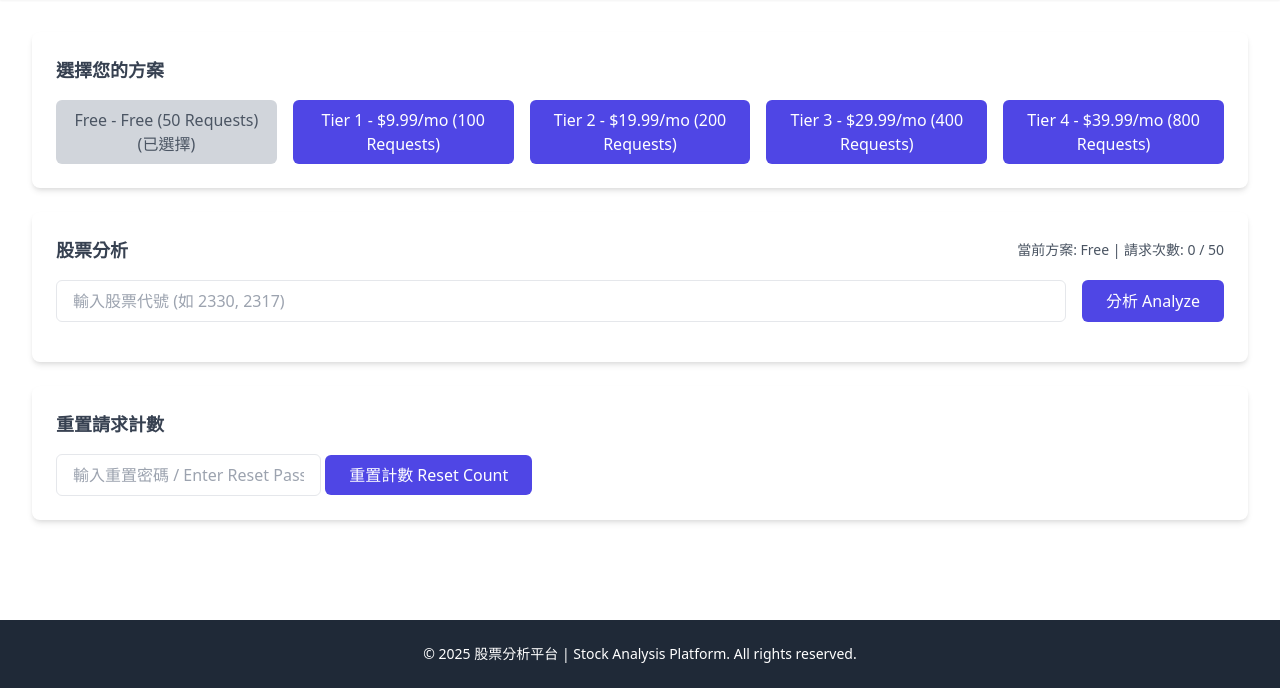
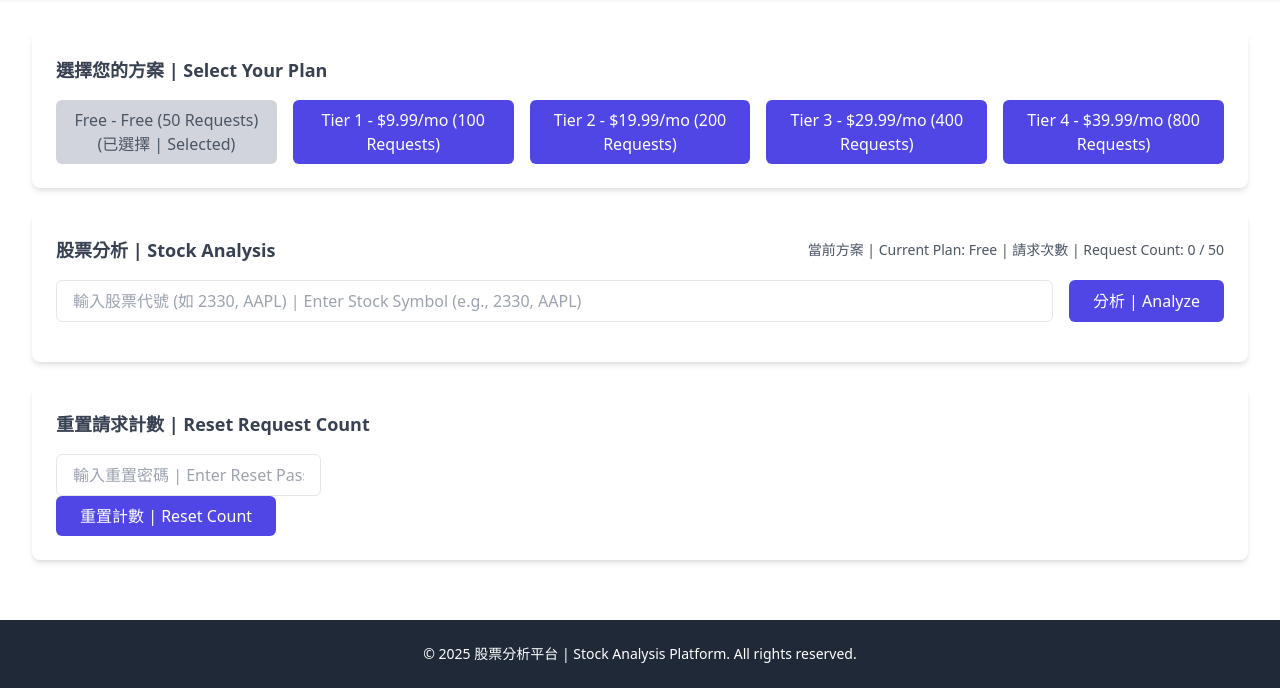
Before and after one commit to shiue2000/market-pulse-vibe-tw, a Flask app: page / in a window 1280 px wide. Shown: the part 112-800 px from the top of the page. Run offline with Flask 2, Linux system fonts and the light colour scheme; some libraries are stand-ins or nearby versions.

Commit message:
Update index.html

```diff
--- a/templates/index.html
+++ b/templates/index.html
@@ -19,14 +19,14 @@
     </header>
     <main class="flex-grow max-w-7xl mx-auto px-4 sm:px-6 lg:px-8 py-8">
         <section class="bg-white rounded-lg shadow-md p-6 mb-6">
-            <h2 class="text-lg font-semibold text-gray-700 mb-4">選擇您的方案</h2>
+            <h2 class="text-lg font-semibold text-gray-700 mb-4">選擇您的方案 | Select Your Plan</h2>
             <div class="grid grid-cols-1 sm:grid-cols-2 lg:grid-cols-5 gap-4">
                 {% for tier in tiers %}
                 <div class="tier-btn">
                     {% if current_tier_name == tier.name %}
                     <button type="button" disabled
                             class="w-full bg-gray-300 text-gray-600 px-4 py-2 rounded-md cursor-not-allowed text-center">
-                        {{ tier.name }} {% if tier.price > 0 %}- ${{ tier.price }}/mo{% else %}- Free{% endif %} ({{ tier.limit }} Requests) (已選擇)
+                        {{ tier.name }} {% if tier.price > 0 %}- ${{ tier.price }}/mo{% else %}- Free{% endif %} ({{ tier.limit }} Requests) (已選擇 | Selected)
                     </button>
                     {% else %}
                     <form class="tierForm" method="POST" action="/create-checkout-session">
@@ -43,57 +43,82 @@
         </section>
         <section class="bg-white rounded-lg shadow-md p-6 mb-6">
             <div class="flex items-center justify-between mb-4">
-                <h2 class="text-lg font-semibold text-gray-700">股票分析</h2>
+                <h2 class="text-lg font-semibold text-gray-700">股票分析 | Stock Analysis</h2>
                 <span class="text-sm text-gray-600">
-                    當前方案: {{ current_tier_name | default('Free') }} | 請求次數: {{ request_count | default(0) }} / {{ current_limit | default(50) }}
+                    當前方案 | Current Plan: {{ current_tier_name | default('Free') }} | 請求次數 | Request Count: {{ request_count | default(0) }} / {{ current_limit | default(50) }}
                 </span>
             </div>
             <form id="stockForm" method="POST" action="/" class="flex flex-col sm:flex-row gap-4 mb-4">
                 <input type="text" id="symbolInput" name="symbol"
-                       placeholder="輸入股票代號 (如 2330, 2317)"
+                       placeholder="輸入股票代號 (如 2330, AAPL) | Enter Stock Symbol (e.g., 2330, AAPL)"
                        required value="{{ symbol_input | default('') }}"
                        class="flex-grow px-4 py-2 border border-gray-200 rounded-md focus:ring-2 focus:ring-indigo-500 focus:border-indigo-500">
                 <button type="submit"
-                        class="bg-indigo-600 text-white px-6 py-2 rounded-md hover:bg-indigo-700 transition duration-200">
-                    分析 Analyze
+                        class="bg-indigo-600 text-white px-6 py-2 rounded-md hover:bg-indigo-700 transition duration-200 flex items-center">
+                    <span id="submitText">分析 | Analyze</span>
+                    <svg id="loadingSpinner" class="hidden animate-spin h-5 w-5 ml-2 text-white" xmlns="http://www.w3.org/2000/svg" fill="none" viewBox="0 0 24 24">
+                        <circle class="opacity-25" cx="12" cy="12" r="10" stroke="currentColor" stroke-width="4"></circle>
+                        <path class="opacity-75" fill="currentColor" d="M4 12a8 8 0 018-8V0C5.373 0 0 5.373 0 12h4zm2 5.291A7.962 7.962 0 014 12H0c0 3.042 1.135 5.824 3 7.938l3-2.647z"></path>
+                    </svg>
                 </button>
             </form>
         </section>
         {% if result.error %}
         <section class="bg-red-50 border-l-4 border-red-500 p-4 rounded-md mb-6">
             <p class="text-red-700 font-medium">❌ {{ result.error }}</p>
+            <p class="text-sm text-red-600 mt-2">請檢查股票代號是否正確或稍後重試 | Please check if the stock symbol is correct or try again later.</p>
         </section>
         {% endif %}
         {% if result.symbol %}
         <section class="bg-white rounded-lg shadow-md p-6 mb-6">
-            <h3 class="text-lg font-semibold text-gray-700 mb-4">🤖 AI 技術分析與投資建議</h3>
+            <h3 class="text-lg font-semibold text-gray-700 mb-4">🤖 AI 技術分析與投資建議 | AI Technical Analysis & Recommendations</h3>
             <div class="border-l-4 border-teal-500 p-4 bg-gray-50 rounded-md space-y-6">
                 <div>
                     <h4 class="text-base font-medium text-gray-800">即時市場概覽 | Real-Time Market Overview</h4>
                     <p class="text-sm text-gray-600">
                         <span class="font-semibold">股票代號 | Stock Symbol:</span> {{ result.symbol }}<br>
-                        <span class="font-semibold">公司名稱 | Company Name:</span> {{ result.company_name | default('N/A') }}<br>
-                        <span class="font-semibold">目前價格 | Current Price:</span> {{ result.quote.current_price | default('N/A') }} TWD<br>
+                        <span class="font-semibold">公司名稱 | Company Name:</span> {{ result.profile.name | default('N/A') }}<br>
+                        <span class="font-semibold">產業分類 | Industry:</span> {{ result.industry_zh }} ({{ result.industry_en }})<br>
+                        <span class="font-semibold">貨幣 | Currency:</span> {{ result.currency }}<br>
+                        <span class="font-semibold">目前價格 | Current Price:</span> {{ result.quote.current_price | default('N/A') }} {{ result.currency }}<br>
                         <span class="font-semibold">當日變化 | Daily Change:</span>
                         {% if result.quote.daily_change is defined and result.quote.daily_change is not none %}
                             {% if result.quote.daily_change > 0 %}
-                            <span class="text-green-600">+{{ result.quote.daily_change | round(2) }}</span>
+                            <span class="text-green-600">+{{ result.quote.daily_change | round(2) }}%</span>
                             {% else %}
-                            <span class="text-red-600">{{ result.quote.daily_change | round(2) }}</span>
+                            <span class="text-red-600">{{ result.quote.daily_change | round(2) }}%</span>
                             {% endif %}
                         {% else %}
                             N/A
                         {% endif %}<br>
-                        <span class="font-semibold">交易量 | Volume:</span> {{ result.quote.volume | default('N/A') }}
+                        <span class="font-semibold">交易量 | Volume:</span> {{ result.quote.volume | default('N/A') | int }}
+                    </p>
+                </div>
+                {% if result.is_taiwan %}
+                <div>
+                    <h4 class="text-base font-medium text-gray-800">最佳四點信號 | Best Four Point Signal</h4>
+                    <p class="text-sm text-gray-600">
+                        {{ result.bfp_signal | default('無明確信號 | No clear signal') }}
+                    </p>
+                </div>
+                {% endif %}
+                <div>
+                    <h4 class="text-base font-medium text-gray-800">技術指標 | Technical Indicators</h4>
+                    <p class="text-sm text-gray-600">
+                        <span class="font-semibold">50日移動平均線 | 50-Day MA:</span> {{ result.technical.ma50 | default('N/A') }} {{ result.currency }}<br>
+                        <span class="font-semibold">相對強弱指數 | RSI:</span> {{ result.technical.rsi | default('N/A') }}<br>
+                        <span class="font-semibold">MACD:</span> {{ result.technical.macd | default('N/A') }}<br>
+                        <span class="font-semibold">支撐位 | Support Level:</span> {{ result.technical.support | default('N/A') }} {{ result.currency }}<br>
+                        <span class="font-semibold">阻力位 | Resistance Level:</span> {{ result.technical.resistance | default('N/A') }} {{ result.currency }}<br>
+                        <span class="font-semibold">交易量 | Volume:</span> {{ result.technical.volume | default('N/A') | int }}
                     </p>
                 </div>
                 <div>
-                    <h4 class="text-base font-medium text-gray-800">技術指標 | Technical Indicators</h4>
+                    <h4 class="text-base font-medium text-gray-800">財務指標 | Financial Metrics</h4>
                     <p class="text-sm text-gray-600">
-                        <span class="font-semibold">50日移動平均線 | 50-Day MA:</span> {{ result.technical.ma50 | default('N/A') }} TWD<br>
-                        <span class="font-semibold">支撐位 | Support Level:</span> {{ result.technical.support | default('N/A') }} TWD<br>
-                        <span class="font-semibold">阻力位 | Resistance Level:</span> {{ result.technical.resistance | default('N/A') }} TWD<br>
-                        <span class="font-semibold">交易量 | Volume:</span> {{ result.technical.volume | default('N/A') }}
+                        {% for key, value in result.metrics.items() %}
+                        <span class="font-semibold">{{ METRIC_NAMES_ZH_EN[key] }}:</span> {{ value }}<br>
+                        {% endfor %}
                     </p>
                 </div>
                 <div>
@@ -101,18 +126,18 @@
                     <p class="text-sm text-gray-600">
                         {% if result.gpt_analysis.recommendation is defined and result.gpt_analysis.recommendation is not none %}
                             {% if result.gpt_analysis.recommendation == 'buy' %}
-                            <span class="text-green-600 font-semibold">買入 | Buy:</span> {{ result.gpt_analysis.rationale | default('基於技術指標和市場趨勢，建議買入。 | Based on technical indicators and market trends, a buy is recommended.') }}
+                            <span class="text-green-600 font-semibold">買入 | Buy:</span> {{ result.gpt_analysis.rationale | default('基於技術指標和市場趨勢，建議買入。 | Based on technical indicators and market trends, a buy is recommended.') | safe }}
                             {% elif result.gpt_analysis.recommendation == 'sell' %}
-                            <span class="text-red-600 font-semibold">賣出 | Sell:</span> {{ result.gpt_analysis.rationale | default('基於市場趨勢，建議賣出。 | Based on market trends, a sell is recommended.') }}
+                            <span class="text-red-600 font-semibold">賣出 | Sell:</span> {{ result.gpt_analysis.rationale | default('基於市場趨勢，建議賣出。 | Based on market trends, a sell is recommended.') | safe }}
                             {% elif result.gpt_analysis.recommendation == 'hold' %}
-                            <span class="text-yellow-600 font-semibold">持有 | Hold:</span> {{ result.gpt_analysis.rationale | default('當前市場條件不明朗，建議持有觀望。 | Current market conditions are unclear, a hold is recommended.') }}
+                            <span class="text-yellow-600 font-semibold">持有 | Hold:</span> {{ result.gpt_analysis.rationale | default('當前市場條件不明朗，建議持有觀望。 | Current market conditions are unclear, a hold is recommended.') | safe }}
                             {% endif %}
                         {% else %}
-                            <span class="text-gray-600">無明確建議 | No Clear Recommendation:</span> {{ result.gpt_analysis | default('無法取得 AI 回應 | Unable to obtain AI response') | safe }}
+                            <span class="text-gray-600">無明確建議 | No Clear Recommendation:</span> {{ result.gpt_analysis.summary | default('無法取得 AI 回應 | Unable to obtain AI response') | safe }}
                         {% endif %}
                     </p>
                     <p class="text-sm text-gray-600 mt-2">
-                        <span class="font-semibold">風險評估 | Risk Assessment:</span> {{ result.gpt_analysis.risk | default('中等風險，建議密切監控市場動態。 | Moderate risk, monitor market dynamics closely.') }}
+                        <span class="font-semibold">風險評估 | Risk Assessment:</span> {{ result.gpt_analysis.risk | default('中等風險，建議密切監控市場動態。 | Moderate risk, monitor market dynamics closely.') | safe }}
                     </p>
                 </div>
                 <div>
@@ -125,7 +150,7 @@
             </div>
         </section>
         <section class="bg-white rounded-lg shadow-md p-6 mb-6">
-            <h3 class="text-lg font-semibold text-gray-700 mb-4">💰 即時報價</h3>
+            <h3 class="text-lg font-semibold text-gray-700 mb-4">💰 即時報價 | Real-Time Quote</h3>
             <div class="overflow-x-auto">
                 <table class="w-full text-sm">
                     <thead>
@@ -138,28 +163,56 @@
                     <tbody>
                         <tr>
                             {% for key, label in QUOTE_FIELDS.items() %}
-                            <td class="border border-gray-200 px-4 py-2">{{ result.quote[key] | default('N/A') }}</td>
+                            <td class="border border-gray-200 px-4 py-2">
+                                {% if key == 'daily_change' and result.quote[key] is defined and result.quote[key] is not none %}
+                                    {% if result.quote[key] > 0 %}
+                                    <span class="text-green-600">+{{ result.quote[key] | round(2) }}%</span>
+                                    {% else %}
+                                    <span class="text-red-600">{{ result.quote[key] | round(2) }}%</span>
+                                    {% endif %}
+                                {% else %}
+                                    {{ result.quote[key] | default('N/A') }}
+                                {% endif %}
+                            </td>
                             {% endfor %}
                         </tr>
                     </tbody>
                 </table>
             </div>
         </section>
+        {% if result.news %}
         <section class="bg-white rounded-lg shadow-md p-6 mb-6">
-            <h3 class="text-lg font-semibold text-gray-700 mb-4">📊 價格走勢圖</h3>
+            <h3 class="text-lg font-semibold text-gray-700 mb-4">📰 近期新聞 | Recent News</h3>
+            <div class="space-y-4">
+                {% for item in result.news %}
+                <div class="border-b border-gray-200 pb-2">
+                    <p class="text-sm font-medium text-gray-800">{{ item.headline | default('N/A') }}</p>
+                    <p class="text-xs text-gray-600">{{ item.datetime | default('未知時間 | Unknown time') }}</p>
+                    <a href="{{ item.url | default('#') }}" target="_blank" class="text-sm text-indigo-600 hover:underline">查看詳情 | View Details</a>
+                </div>
+                {% endfor %}
+            </div>
+        </section>
+        {% endif %}
+        <section class="bg-white rounded-lg shadow-md p-6 mb-6">
+            <h3 class="text-lg font-semibold text-gray-700 mb-4">📊 價格走勢圖 | Price Trend Chart</h3>
             {{ result.plot_html | safe }}
         </section>
         {% endif %}
         <section class="bg-white rounded-lg shadow-md p-6 mb-6">
-            <h2 class="text-lg font-semibold text-gray-700 mb-4">重置請求計數</h2>
+            <h2 class="text-lg font-semibold text-gray-700 mb-4">重置請求計數 | Reset Request Count</h2>
             <form class="reset-form" method="POST" action="/reset" class="flex flex-col sm:flex-row gap-4">
                 <input type="password" name="password"
-                       placeholder="輸入重置密碼 / Enter Reset Password"
+                       placeholder="輸入重置密碼 | Enter Reset Password"
                        required
                        class="flex-grow px-4 py-2 border border-gray-200 rounded-md focus:ring-2 focus:ring-indigo-500 focus:border-indigo-500">
                 <button type="submit"
-                        class="bg-indigo-600 text-white px-6 py-2 rounded-md hover:bg-indigo-700 transition duration-200">
-                    重置計數 Reset Count
+                        class="bg-indigo-600 text-white px-6 py-2 rounded-md hover:bg-indigo-700 transition duration-200 flex items-center">
+                    <span id="resetText">重置計數 | Reset Count</span>
+                    <svg id="resetSpinner" class="hidden animate-spin h-5 w-5 ml-2 text-white" xmlns="http://www.w3.org/2000/svg" fill="none" viewBox="0 0 24 24">
+                        <circle class="opacity-25" cx="12" cy="12" r="10" stroke="currentColor" stroke-width="4"></circle>
+                        <path class="opacity-75" fill="currentColor" d="M4 12a8 8 0 018-8V0C5.373 0 0 5.373 0 12h4zm2 5.291A7.962 7.962 0 014 12H0c0 3.042 1.135 5.824 3 7.938l3-2.647z"></path>
+                    </svg>
                 </button>
             </form>
         </section>
@@ -174,8 +227,19 @@
             e.preventDefault();
             const btn = this.querySelector("button[type=submit]");
             const input = document.getElementById("symbolInput");
-        if (!input.value.trim()) { alert("請輸入股票代號 / Please enter a stock symbol"); return; }
-        btn.disabled = true; btn.textContent = "處理中... / Processing...";
+            const symbol = input.value.trim().toUpperCase();
+            const isTaiwanSymbol = /^\d{4}$/.test(symbol); // Check for 4-digit Taiwan stock code
+            if (!symbol) {
+                alert("請輸入股票代號 | Please enter a stock symbol");
+                return;
+            }
+            if (isTaiwanSymbol && !/^\d{4}$/.test(symbol)) {
+                alert("台灣股票代號應為4位數字 | Taiwan stock symbol should be a 4-digit number");
+                return;
+            }
+            btn.disabled = true;
+            document.getElementById("submitText").textContent = "處理中... | Processing...";
+            document.getElementById("loadingSpinner").classList.remove("hidden");
             setTimeout(() => this.submit(), 100);
         });
         document.querySelectorAll('.tierForm').forEach(form => {
@@ -183,16 +247,24 @@
                 e.preventDefault();
                 const btn = this.querySelector('button');
                 const originalText = btn.textContent;
-            btn.disabled = true; btn.textContent = "處理中... / Processing...";
+                btn.disabled = true;
+                btn.textContent = "處理中... | Processing...";
                 fetch(this.action, { method: 'POST', body: new FormData(this) })
                     .then(res => res.json())
                     .then(data => {
-                if (data.url) { window.location.href = data.url; }
-                else { alert(data.error || "Stripe checkout error"); btn.disabled = false; btn.textContent = originalText; }
+                        if (data.url) {
+                            window.location.href = data.url;
+                        } else {
+                            alert(data.error || "Stripe checkout error");
+                            btn.disabled = false;
+                            btn.textContent = originalText;
+                        }
                     })
                     .catch(err => {
                         console.error(err);
-                alert("Stripe checkout failed"); btn.disabled = false; btn.textContent = originalText;
+                        alert("Stripe checkout failed");
+                        btn.disabled = false;
+                        btn.textContent = originalText;
                     });
             });
         });
@@ -200,13 +272,18 @@
             e.preventDefault();
             const btn = this.querySelector('button');
             const originalText = btn.textContent;
-        btn.disabled = true; btn.textContent = "處理中... / Processing...";
+            btn.disabled = true;
+            document.getElementById("resetText").textContent = "處理中... | Processing...";
+            document.getElementById("resetSpinner").classList.remove("hidden");
             fetch(this.action, { method: 'POST', body: new FormData(this) })
                 .then(res => res.text())
                 .then(() => { window.location.reload(); })
                 .catch(err => {
                     console.error(err);
-            alert("Reset failed"); btn.disabled = false; btn.textContent = originalText;
+                    alert("Reset failed");
+                    btn.disabled = false;
+                    document.getElementById("resetText").textContent = originalText;
+                    document.getElementById("resetSpinner").classList.add("hidden");
                 });
         });
     </script>
```
Lines whose indentation alone changed are shown as unchanged.
